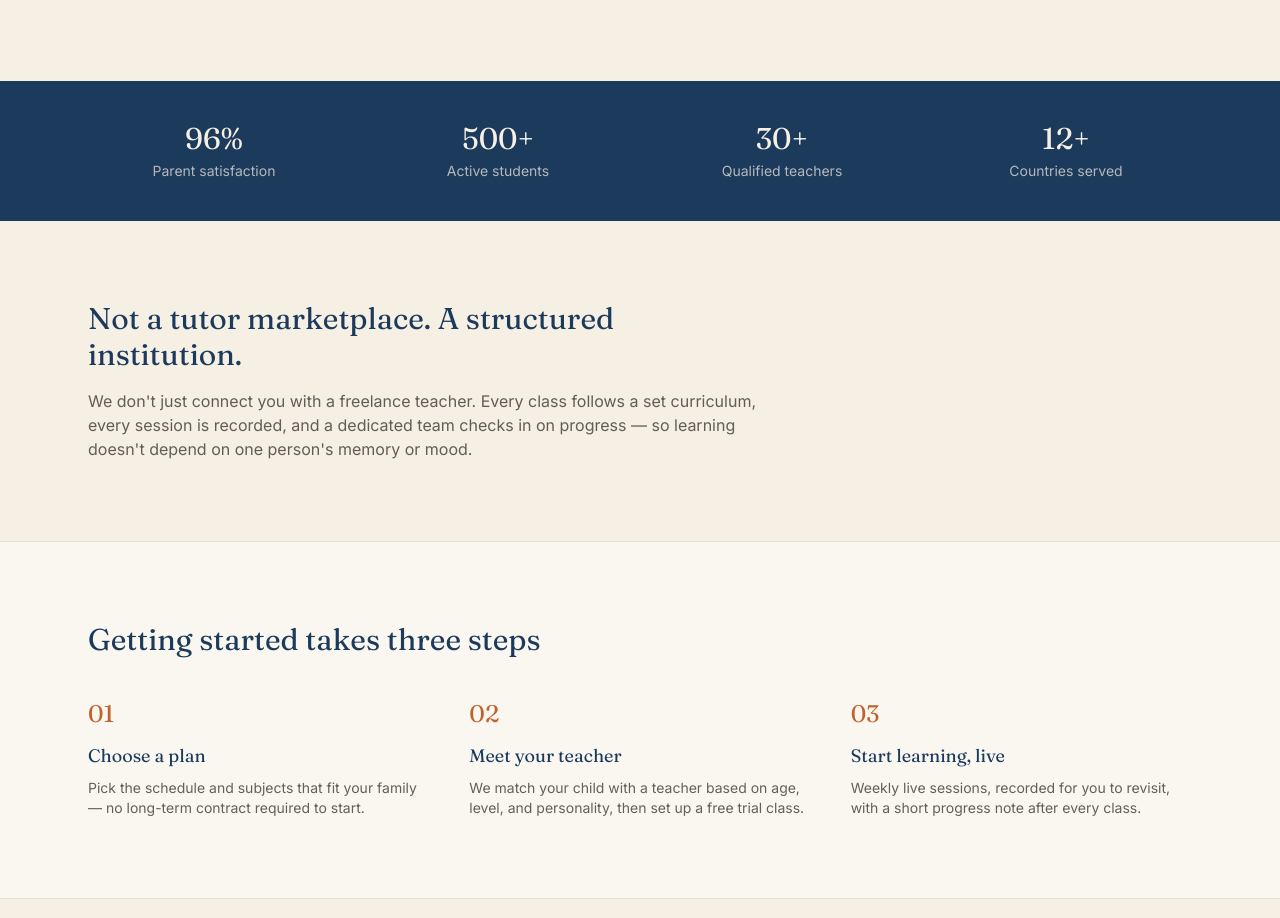
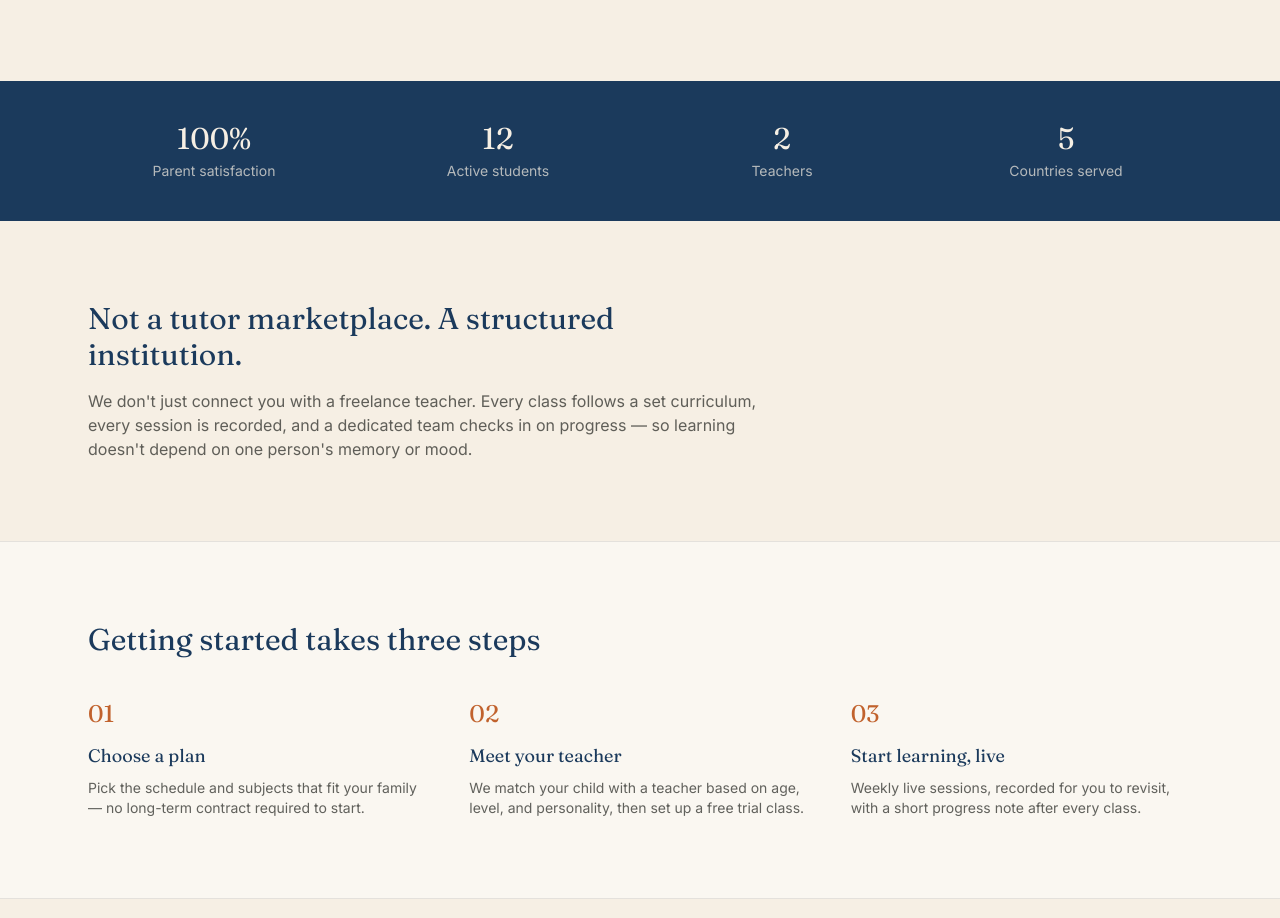
Before and after one commit to SamiHotak26/Taleem-And-Tarbiyah, a Next.js app: page / in a window 1280 px wide. Shown: the part 860-1778 px from the top of the page. Built offline with nearby package versions, Linux system fonts and the light colour scheme; no server answers.

Commit message:
Update page.tsx

```diff
--- a/app/page.tsx
+++ b/app/page.tsx
@@ -3,10 +3,10 @@ import { courses } from "@/lib/courses";
 import CourseCard from "@/components/CourseCard";
 
 const stats = [
-  { value: "96%", label: "Parent satisfaction" },
-  { value: "500+", label: "Active students" },
-  { value: "30+", label: "Qualified teachers" },
-  { value: "12+", label: "Countries served" },
+  { value: "100%", label: "Parent satisfaction" },
+  { value: "12", label: "Active students" },
+  { value: "2", label: "Teachers" },
+  { value: "5", label: "Countries served" },
 ];
 
 const steps = [
```
